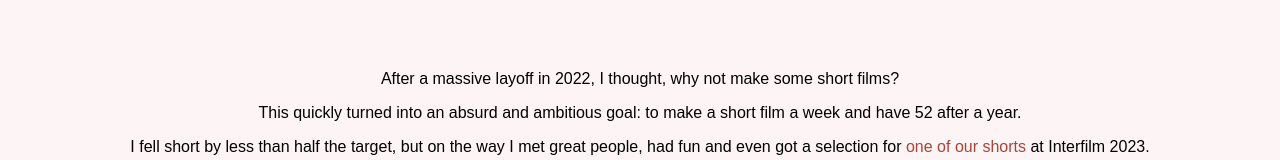
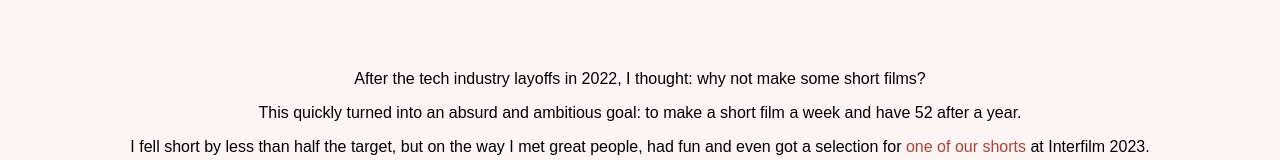
Before and after one commit to Wilfredoo/personal3.0, a React (Create React App) app: page / in a window 1280 px wide. Both pictures are taken after a click on the element "Filmmaker". Shown: the part 270-430 px from the top of the page. Built offline with nearby package versions, Linux system fonts and the light colour scheme; a web font is replaced by a local one.

Commit message:
smallfix

```diff
--- a/src/components/Filmmaker.js
+++ b/src/components/Filmmaker.js
@@ -5,7 +5,7 @@ import youtubeIcon from '../assets/images/youtube.png'; // Make sure the path ma
 // Assuming YoutubeIcon is a styled component for displaying icons. If it's an image tag, you should use <img> instead.
 const Filmmaker = () => (
   <TextContainer>
-    <Text>After a massive layoff in 2022, I thought, why not make some short films?</Text>
+    <Text>After the tech industry layoffs in 2022, I thought: why not make some short films?</Text>
     <Text>This quickly turned into an absurd and ambitious goal: to make a short film a week and have 52 after a year.</Text>
     <Text>I fell short by less than half the target, but on the way I met great people, had fun and even got a selection for <a href="https://www.interfilm.de/interfilm-festival-2023/filmsuche/?tx_interfilmfestival_filmlist%5BeventItem%5D=2627&cHash=fc313cc06c5794abd605c18a74f5770f" target="_blank" rel="noopener noreferrer"> one of our shorts </a> at Interfilm 2023.</Text>
     <Text>Below is my youtube channel, which contains not only our films but also serves as an artsy audiovisual self-expression outlet.</Text>
```
